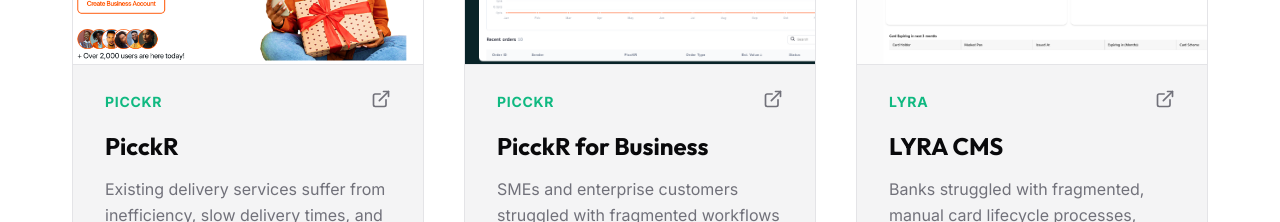
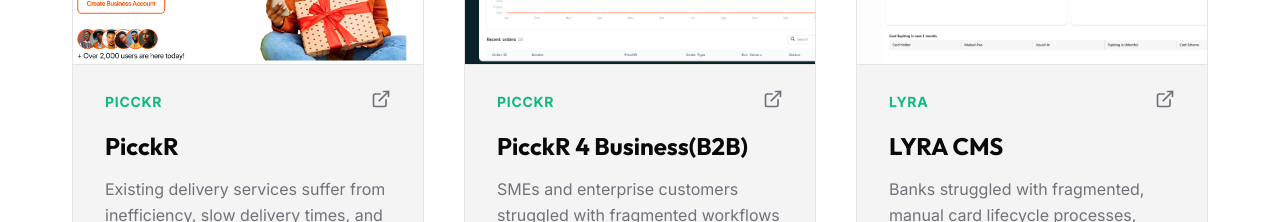
Before and after one commit to Bigwondy/PM-Portfolio, a Next.js app: page / in a window 1280 px wide. Shown: the part 1380-1602 px from the top of the page. Built offline with nearby package versions, Linux system fonts and the light colour scheme.

Commit message:
Rename PicckR for Business to PicckR 4 Business(B2B)

```diff
--- a/data/projects.js
+++ b/data/projects.js
@@ -17,7 +17,7 @@
   },
   {
     id: "picckr-business",
-    title: "PicckR for Business",
+    title: "PicckR 4 Business(B2B)",
     company: "PicckR",
     product: "B2B Logistics Platform",
     problem: "SMEs and enterprise customers struggled with fragmented workflows and heavy manual coordination, resulting in operational inefficiencies and lower retention.",
```
